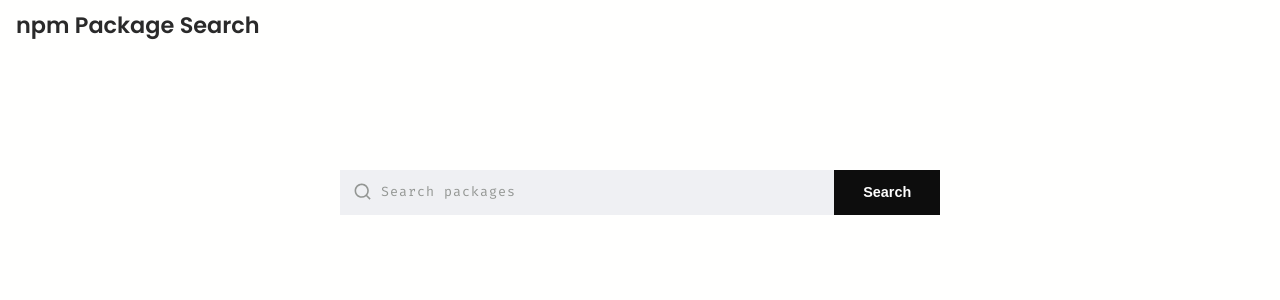
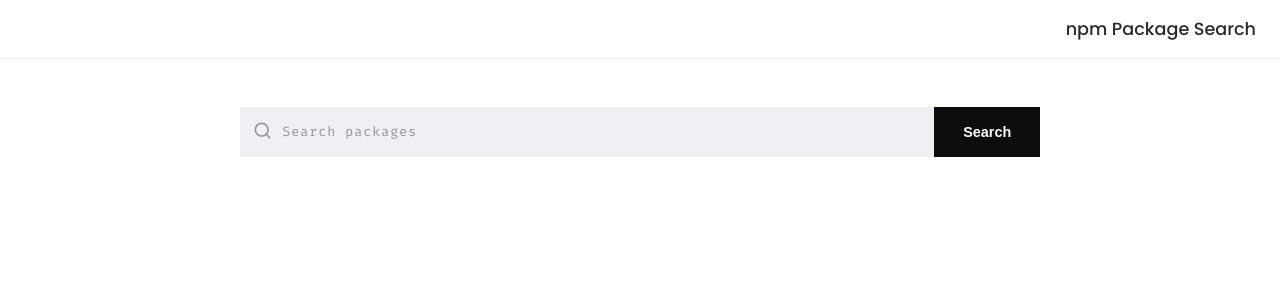
Before and after one commit to tokiurata/npm-package-search, a React (Create React App) app: page / in a window 1280 px wide. Shown: the top 300 px of the page. Built offline with nearby package versions, Linux system fonts and the light colour scheme.

Commit message:
Update list and styles

```diff
--- a/src/components/Header/Header.scss
+++ b/src/components/Header/Header.scss
@@ -1,12 +1,14 @@
 @use "../../styles/partials/colors" as *;
 
 .header {
+  border-bottom: 1px solid $color-background;
 
   &__link {
 
   }
 
   &__title {
-    margin: .5rem 1rem;
+    margin: 1rem 1.5rem;
+    text-align: right;
   }
 }
--- a/src/components/ItemsList/ItemsList.scss
+++ b/src/components/ItemsList/ItemsList.scss
@@ -1,12 +1,26 @@
 @use "../../styles/partials/colors" as *;
 
 .items-list {
-  background-color: $color-background-light;
-  max-width: 600px;
-  margin-left: auto;
-  margin-right: auto;
+  align-self: center;
+  margin-left: 1.5rem;
+  margin-right: 1.5rem;
+  max-width: 800px;
 
   &__item {
-    padding: .3em 1.5em;
+    border-bottom: 1px solid $color-background;
+    margin-top: .7rem;
+    margin-bottom: .7rem;
+  }
+
+  &__link {
+  }
+
+  &__title {
+  }
+
+  &__description {
+    margin-top: .5rem;
+    margin-bottom: .5rem;
+
   }
 }
--- a/src/components/ItemsList/ItemsList.tsx
+++ b/src/components/ItemsList/ItemsList.tsx
@@ -21,10 +21,10 @@
       {data.objects && data.objects.map((item: any, index: number) => {
         return (
           <li className="items-list__item" key={index}>
-            <a href={item.package.links.npm}>
-              <h2>{item.package.name}</h2>
+            <a className="items-list__link" href={item.package.links.npm}>
+              <h2 className="items-list__title">{item.package.name}</h2>
             </a>
-            <p>{item.package.description}</p>
+            <p className="items-list__description">{item.package.description}</p>
           </li>
         );
       })}
--- a/src/components/Search/Search.scss
+++ b/src/components/Search/Search.scss
@@ -4,10 +4,13 @@
   display: flex;
   justify-content: center;
   align-items: center;
-  margin-top: 8rem;
+  margin-top: 3rem;
+  margin-bottom: 2.5rem;
+  padding-left: 1.5rem;
+  padding-right: 1.5rem;
 
   &__form {
-    flex-basis: 600px;
+    flex-basis: 800px;
     display: flex;
   }
 
@@ -15,7 +18,7 @@
     font-family: "Fira Mono", monospace;
     letter-spacing: 1px;
     width: 100%;
-    padding: 1em 3em;
+    padding: 1.2em 3.1em;
     border-radius: 0;
     border: 1px solid $color-background;
     background-color: $color-background;
--- a/src/styles/main.scss
+++ b/src/styles/main.scss
@@ -19,8 +19,19 @@
   font-family: $font-stack;
 }
 
+main {
+  display: flex;
+  flex-direction: column;
+}
+
 h1 {
-  font-size: 1.4rem;
+  font-size: 1.1rem;
+  font-weight: 500;
+}
+
+h2 {
+  font-size: 1.2rem;
+  font-weight: 600;
 }
 
 ul {
```
